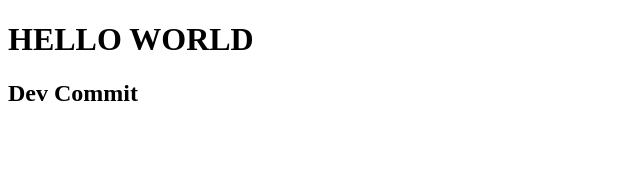
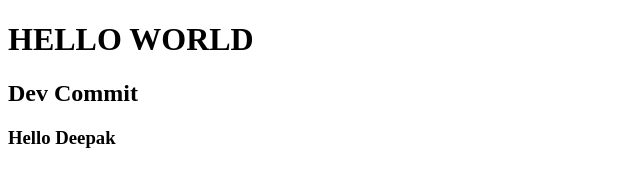
Before and after one commit to dkssundram/gitpractice, a plain HTML site: page index.html in a window 1280 px wide. Shown: the whole page, without its empty margins (0-640 px from the left). Drawn offline with Linux system fonts and the light colour scheme.

Commit message:
Learning to merge

```diff
--- a/index.html
+++ b/index.html
@@ -10,5 +10,7 @@
         HELLO WORLD
     </h1>
     <h2>Dev Commit</h2>
+    <h3> Hello Deepak</h3>
+
 </body>
 </html>
```
